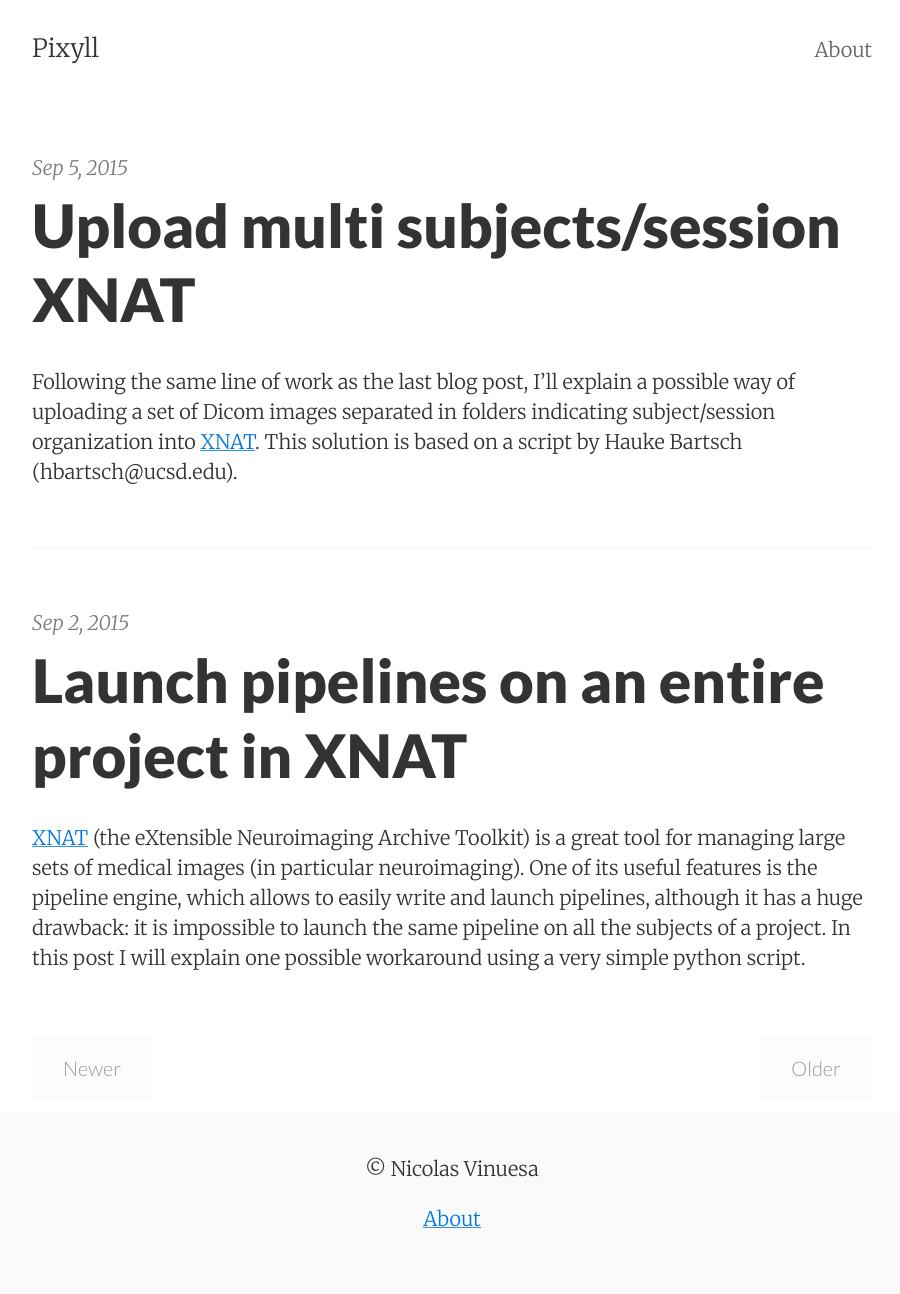
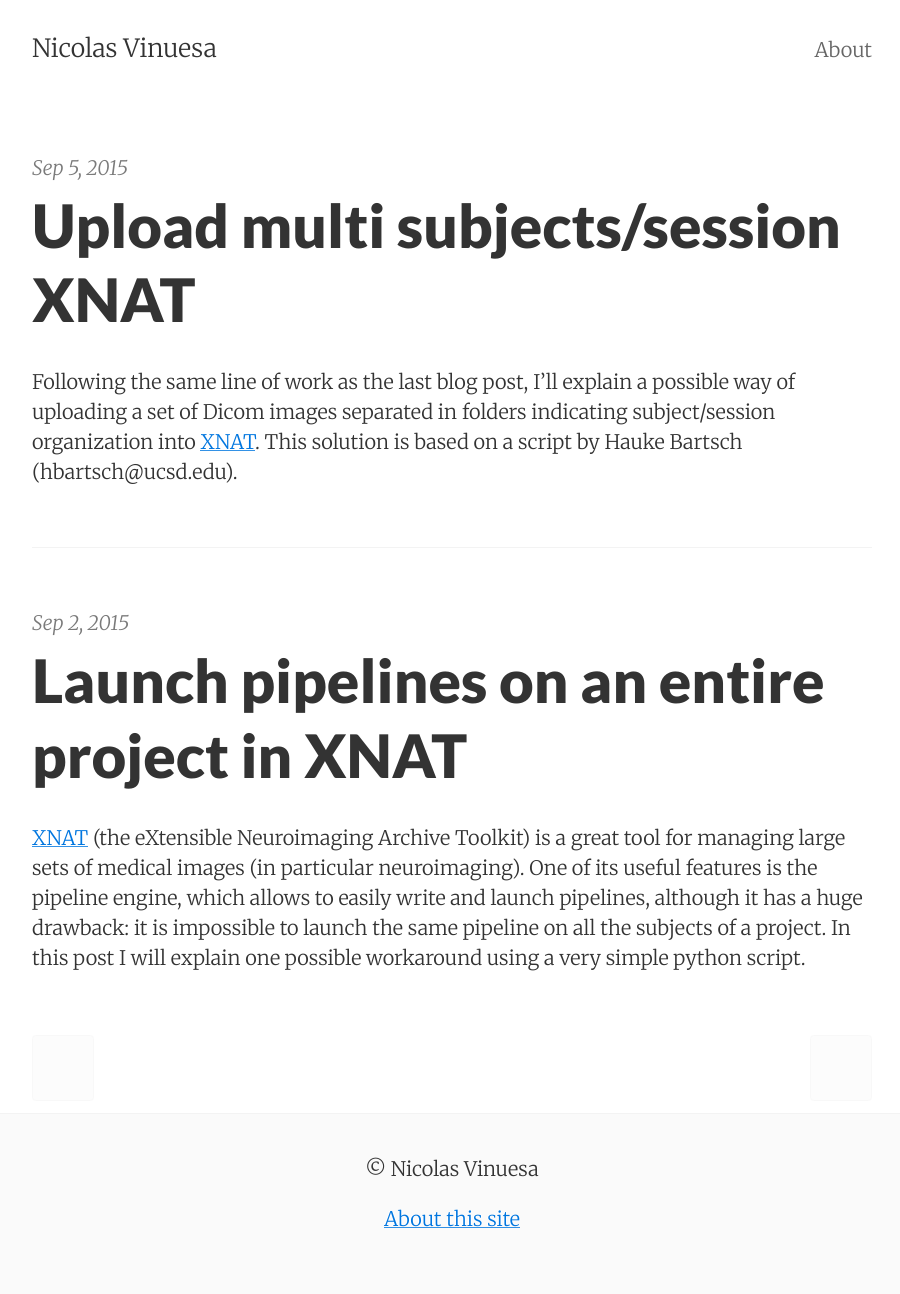
Before and after one commit to nvinuesa/nvinuesa.github.io, a Jekyll site: the page built from index.html, in a window 1280 px wide. Shown: the whole page, without its empty margins (188-1088 px from the left). Built offline with Jekyll 4.4.1, drawn with Linux system fonts in a browser that asks for light colours; nearby versions of some CDN libraries; the list of posts is cut into pages by our own code; some of the changed lines change nothing that is shown.

Commit message:
correct config.yaml

```diff
--- a/_config.yml
+++ b/_config.yml
@@ -1,10 +1,10 @@
 # Site settings
-title:       Pixyll
-email:       your_email@example.com
-author:      John Otander
-description: "A simple, beautiful theme for Jekyll that emphasizes content rather than aesthetic fluff."
+title:       Nicolas Vinuesa
+email:
+author:      Nicolas Vinuesa
+description: "Mi blog"
 baseurl:     ""
-url:         "http://pixyll.com"
+url:         "http://underscorenico.github.io"
 date_format: "%b %-d, %Y"
 
 # Google services
@@ -37,14 +37,14 @@
 facebook_comments_number: 10
 
 # Social icons
-github_username:
+github_username: underscorenico
 bitbucket_username:
-stackoverflow_id:
-twitter_username:
+stackoverflow_id: underscore_nico
+twitter_username: underscore_nico
 skype_username:
 steam_nickname:
 google_plus_id:
-linkedin_username:
+linkedin_username: nicolasvinuesa
 angellist_username:
 medium_id:
 bitcoin_url:
@@ -52,12 +52,12 @@
 flattr_button:
 
 # Post sharing icons
-show_sharing_icons: false
+show_sharing_icons: true
 # Change to 'true' to enable individual icons
 share_facebook: false
-share_twitter: false
+share_twitter: true
 share_googleplus: false
-share_linkedin: false
+share_linkedin: true
 share_digg: false
 share_tumblr: false
 share_reddit: false
@@ -65,9 +65,9 @@
 share_hackernews: false
 
 text:
-  pagination:
-    newer: 'Newer'
-    older: 'Older'
+#  pagination:
+#    newer: 'Newer'
+#    older: 'Older'
   share_buttons:
     text:         'Share this post!'
     facebook:     'Share on Facebook'
--- a/_includes/footer.html
+++ b/_includes/footer.html
@@ -3,7 +3,7 @@
         <p>&copy; Nicolas Vinuesa</p>
     </div>
     <div class="col-sm-4">
-        <p class="pull-right"><a href="/about" title="About">About</a></p>
+        <p class="pull-right"><a href="/about" title="About">About this site</a></p>
     </div>
 </footer>
 {% if site.enable_anchorjs %}
```
